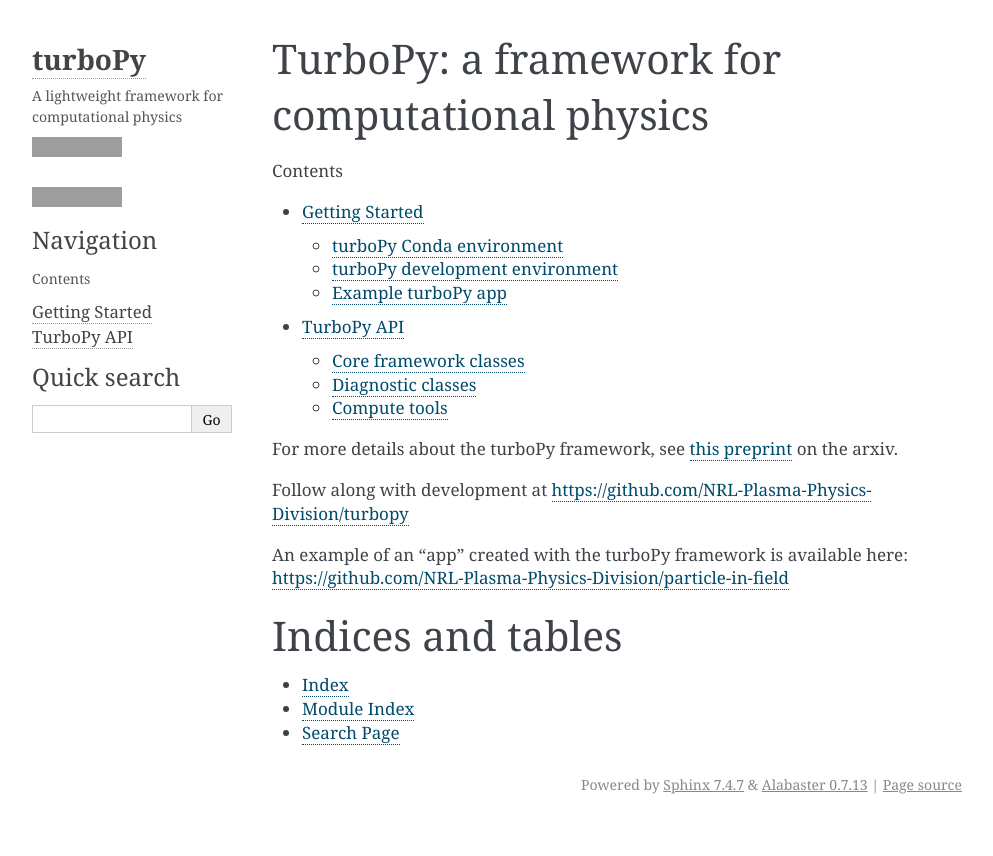
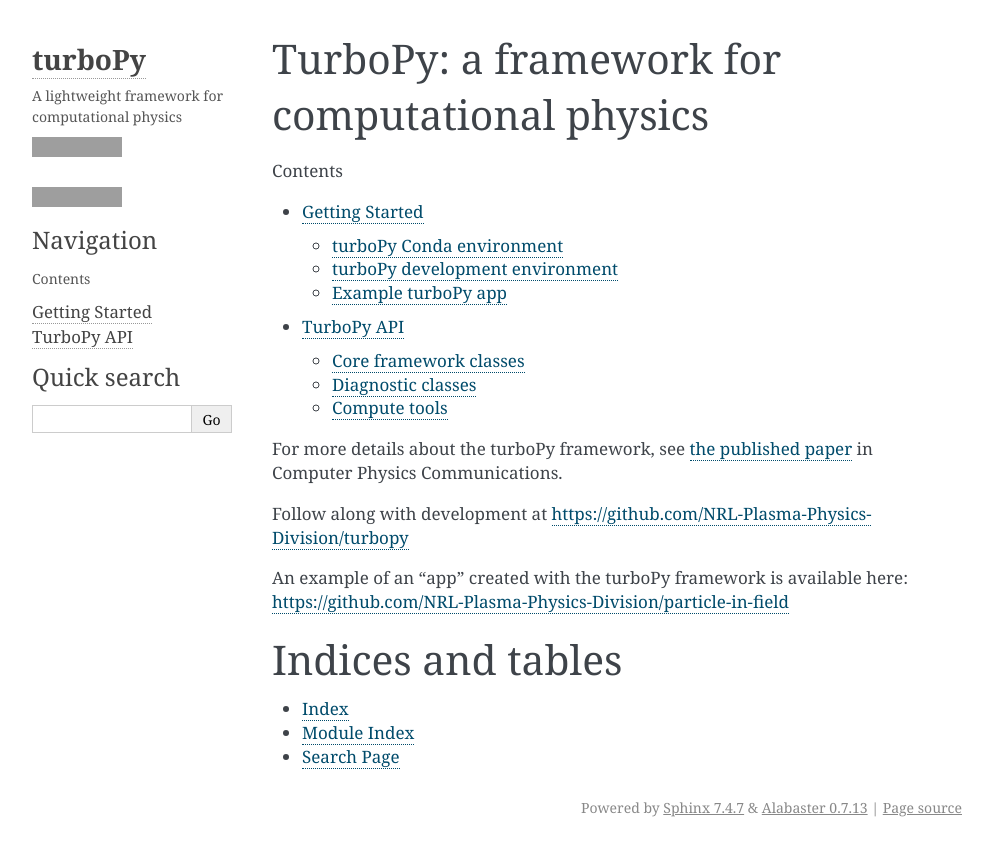
Before and after one commit to arichar6/turbopy, a Sphinx documentation site: the page built from docs/index.rst, in a window 1280 px wide, cut to the strip 0-856 px from the top of the page. Shown: the whole strip, without its empty margins (148-1141 px from the left). Built offline with Sphinx 7.4.7, drawn with Linux system fonts in a browser that asks for light colours; grey boxes are pictures that could not be loaded.

Commit message:
Change reference to published paper for index.rst (#162)
This change is related to #158

```diff
--- a/docs/index.rst
+++ b/docs/index.rst
@@ -9,7 +9,7 @@
    api
 
 
-For more details about the turboPy framework, see `this preprint <https://arxiv.org/abs/2002.08842>`_ on the arxiv.
+For more details about the turboPy framework, see `the published paper <https://doi.org/10.1016/j.cpc.2020.107607>`_ in Computer Physics Communications.
 
 Follow along with development at https://github.com/NRL-Plasma-Physics-Division/turbopy
 
```
